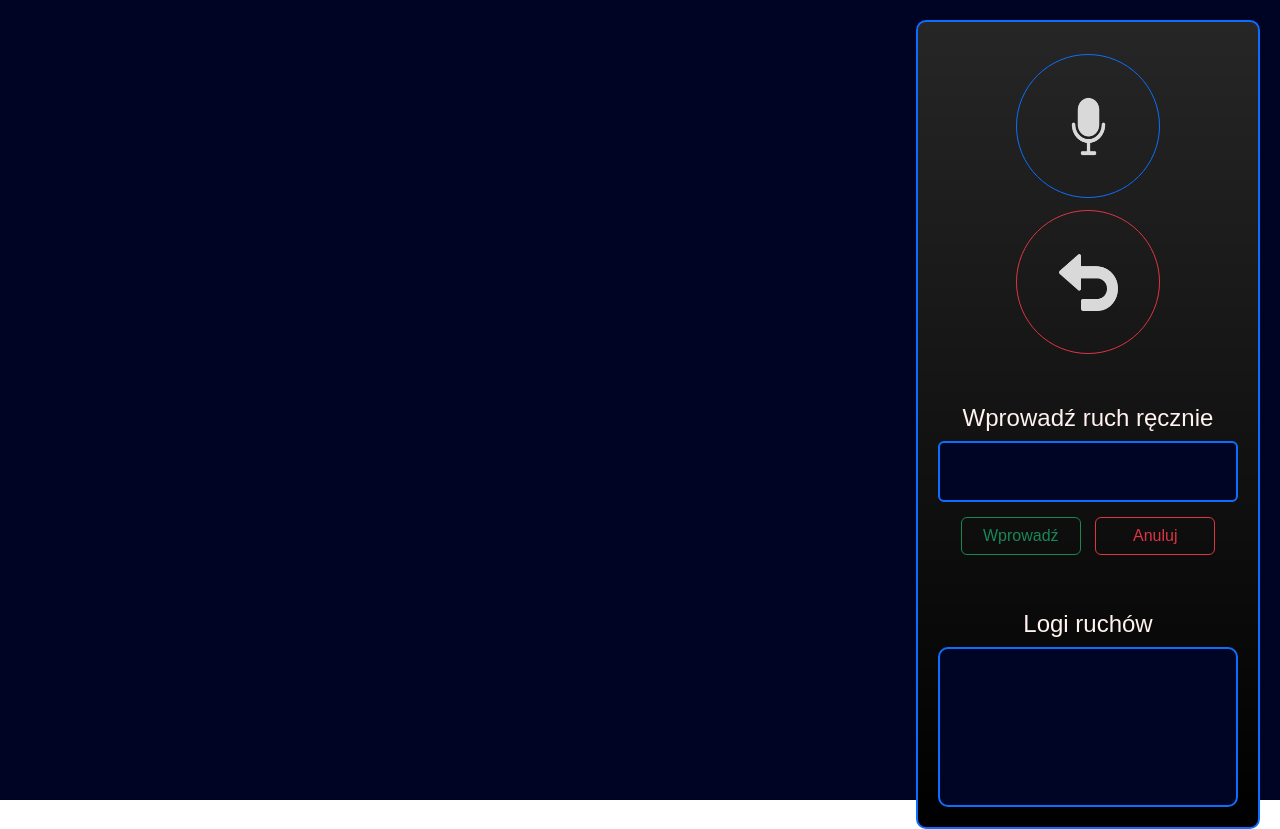
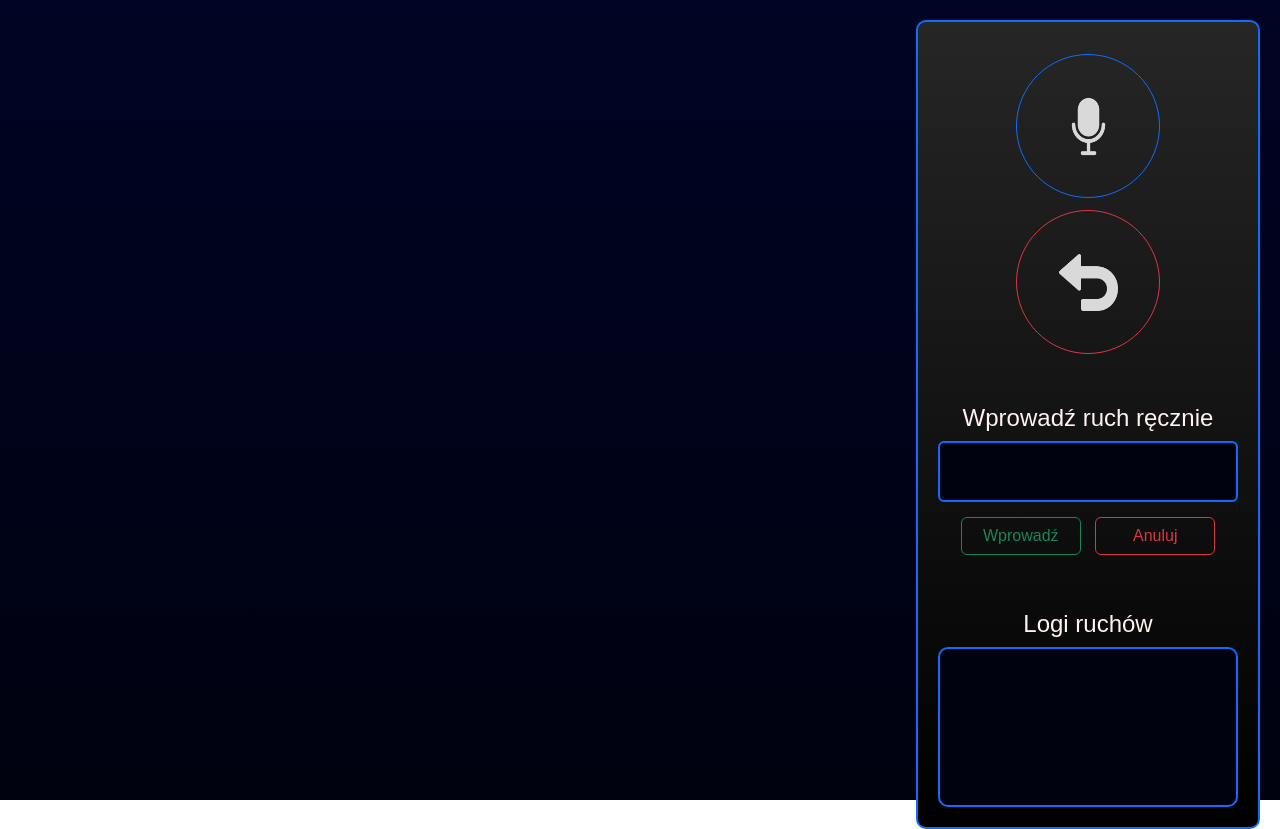
Before and after one commit to KN-Algo/Szachy-webapp, a PHP site: page / in a window 1280 px wide. Run offline with PHP 8.4, Linux system fonts and the light colour scheme.

Commit message:
Update style.css

```diff
--- a/style.css
+++ b/style.css
@@ -10,7 +10,7 @@
 #szachownica {
     width: 70%;
     height: 100vh;
-    background-color: #000424;
+    background: linear-gradient(to bottom, #000424, #000210);
     display: inline-block;
     float: left;
 }
@@ -22,7 +22,7 @@
     float: left;
     color: white;
     padding: 20px;
-    background-color: #000424;
+    background: linear-gradient(to bottom, #000424, #000210);
 }
 
 #interfejsDziecko {
@@ -67,7 +67,7 @@ form {
 }
 
 #recznyRuch {
-    background-color: #000425;
+    background-color: #000210;
     border: 2px  #0d6efd solid;
     color: whitesmoke;
     padding: 15px 20px;
@@ -83,7 +83,7 @@ form {
     border: 2px #0d6efd solid;
     height: 20vh;
     border-radius: 10px;
-    background-color: #000425;
+    background-color: #000210;
 }
 
 h2 {
```
